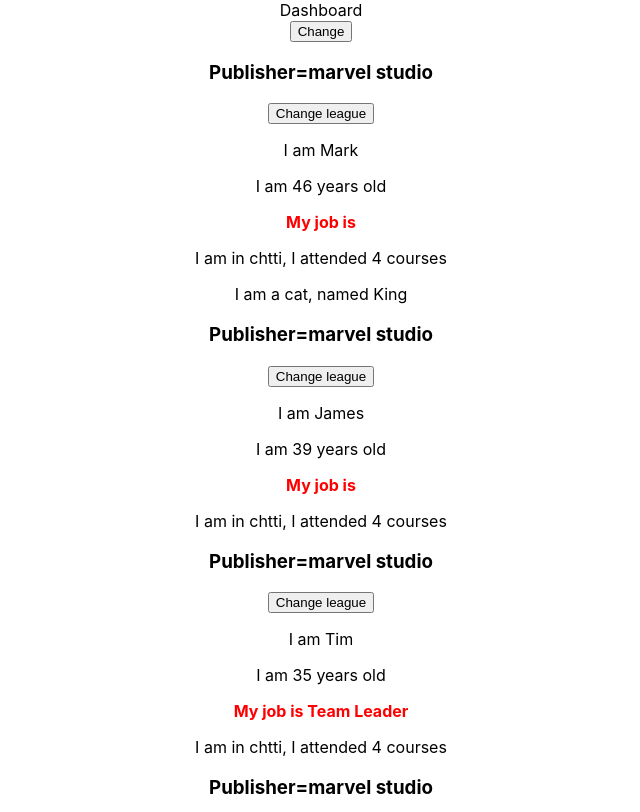
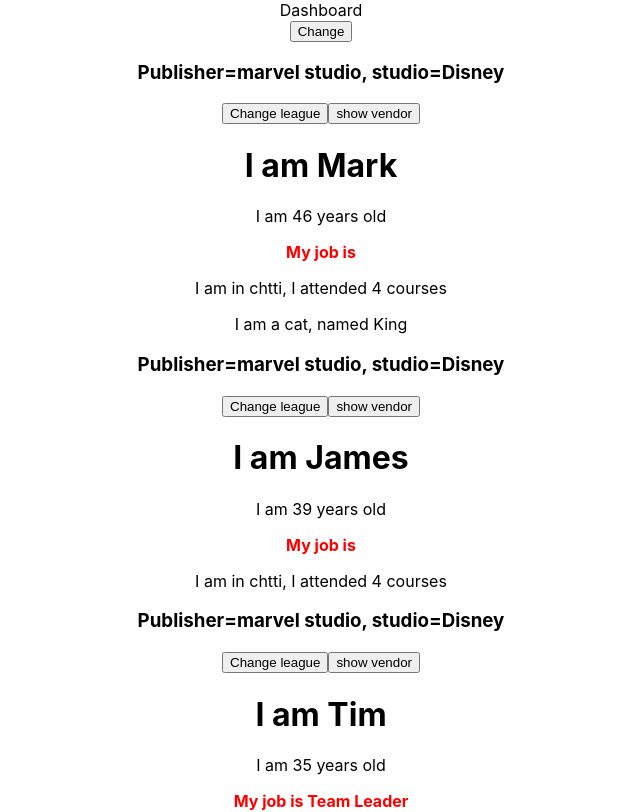
Before and after one commit to qazw2088/chtti_react_redux, a React (Create React App) app in the folder app1/: page / in a window 1280 px wide. Shown: the top 812 px of the page, without its empty margins (319-959 px from the left). Built offline with nearby package versions, Linux system fonts and the light colour scheme.

Commit message:
feat: pass function as props

```diff
--- a/app1/src/App.js
+++ b/app1/src/App.js
@@ -31,6 +31,7 @@
         <Dashboard />
         <button onClick={this.changeNameHandler}>Change</button>
         <Person
+          clickCallback={this.changeNameHandler}
           name={this.state.persons[0].name}
           age={this.state.persons[0].age}
         />
--- a/app1/src/components/Person.jsx
+++ b/app1/src/components/Person.jsx
@@ -1,20 +1,28 @@
 import React, { useState } from "react";
 
 const Person = (props) => {
-  // let publisher = "marvel studio";
-  const [vendor, setVendor] = useState({ publisher: "marvel studio" });
+  //let publisher = "marvel studio"
+  const [vendor, setVendor] = useState({
+    publisher: "marvel studio",
+    studio: "Disney",
+    deliber: "Uber",
+    snack: "Mos Burger",
+  });
   const switchVendorHandler = () => {
-    console.log("original publisher=", vendor.publisher);
-    // vendor.publisher = "DC commic"; //WRONG!!!!
-    setVendor({ publisher: "DC commic" });
-    console.log("after change, publisher=", vendor.publisher);
+    setVendor({
+      ...vendor,
+      publisher: "DC comics",
+    });
   };
-  console.log(`inside Person, prpos.name=${props.name}`);
+  const showVendor = () => console.log("vendor=", vendor);
   return (
     <div>
-      <h3>Publisher={vendor.publisher}</h3>
+      <h3>
+        Publisher={vendor.publisher}, studio={vendor.studio}
+      </h3>
       <button onClick={switchVendorHandler}>Change league</button>
-      <p>I am {props.name}</p>
+      <button onClick={showVendor}>show vendor</button>
+      <h1 onClick={props.clickCallback}>I am {props.name}</h1>
       <p>I am {props.age} years old</p>
       <p style={{ color: "red", fontWeight: "bold" }}>
         My job is {props.children}
```
